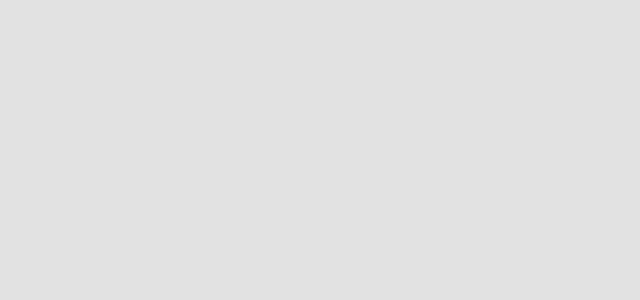
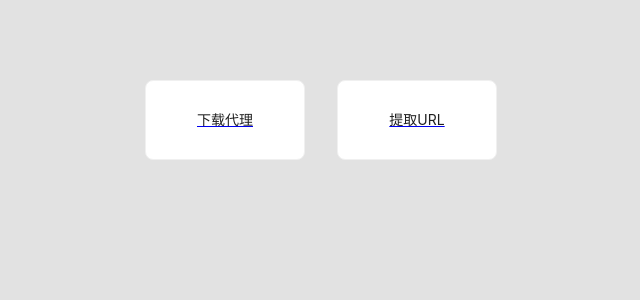
Before and after one commit to cc332030/tools, a React (Create React App) app: page / in a window 1280 px wide. Shown: the top 300 px of the page, without its empty margins (319-959 px from the left). Built offline with nearby package versions, Linux system fonts and the light colour scheme.

Commit message:
feat: Home

```diff
--- a/src/component/CCard.jsx
+++ b/src/component/CCard.jsx
@@ -2,7 +2,7 @@ import {Card} from "antd";
 
 import 'css/body.scss';
 import React from "react";
-import './CCard.scss';
+import 'component/CCard.scss';
 
 /**
  * <p>
--- /dev/null
+++ b/src/component/CFlex.jsx
@@ -0,0 +1,25 @@
+/**
+ * <p>
+ *   Description: CFlex
+ * </p>
+ * @author c332030
+ * @since 2024/4/26
+ */
+export default function CFlex({children}) {
+    return (
+        <div
+            style={{
+                display: 'flex',
+                justifyContent: 'center',
+                alignItems: 'flex-start',
+                wrap: 'wrap',
+                gap: '2rem',
+
+                height: '100vh',
+                padding: '5rem',
+            }}
+        >
+            {children}
+        </div>
+    );
+};
--- a/src/view/CRoutes.jsx
+++ b/src/view/CRoutes.jsx
@@ -1,8 +1,8 @@
 import {BrowserRouter, Route, Routes} from "react-router-dom";
+import DownloadProxy from "view/DownloadProxy";
 import ExtractUrl from "view/ExtractUrl";
 import Home from "view/Home";
 import NotFound from "view/NotFound";
-import Proxy from "view/Proxy";
 
 /**
  * <p>
@@ -15,19 +15,19 @@ import Proxy from "view/Proxy";
 export const AllRoutes = {
     "/": {
         name: '首页',
-        view: <Home />,
+        view: <Home/>,
     },
     "/download-proxy": {
         name: '下载代理',
-        view: <Proxy />
+        view: <DownloadProxy/>
     },
     "/extract-url": {
-        name: '',
-        view: <ExtractUrl />,
+        name: '提取URL',
+        view: <ExtractUrl/>,
     },
     "*": {
         name: '404 页面',
-        view: <NotFound />,
+        view: <NotFound/>,
         statusCode: 404
     },
 }
@@ -38,7 +38,7 @@ export default function CRoutes() {
             <Routes>
                 {
                     Object.entries(AllRoutes).map(([path, data]) => (
-                      <Route path={path} element={data.view}/>
+                        <Route key={path} path={path} element={data.view}/>
                     ))
                 }
             </Routes>
--- a/src/view/Proxy.jsx
+++ b/src/view/DownloadProxy.jsx
@@ -7,7 +7,7 @@ import ReactUtils from "utils/ReactUtils";
 
 const { TextArea } = Input;
 
-function Proxy() {
+function DownloadProxy() {
 
   const [value, setValue] = useState('');
   const decodeValue = !value ? '' : decodeURIComponent(value.trim());
@@ -86,4 +86,4 @@ function urlTypeText(href) {
   return httpScheme + ' ';
 }
 
-export default Proxy;
+export default DownloadProxy;
--- a/src/view/ExtractUrl.jsx
+++ b/src/view/ExtractUrl.jsx
@@ -1,4 +1,4 @@
-import {Input} from "antd";
+import {Input, List, Typography} from "antd";
 import CCard from "component/CCard";
 import React, {useState} from "react";
 
@@ -27,6 +27,15 @@ export default function ExtractUrl() {
                 value={ value }
                 onChange={ e => setValue(e.target.value)}
             />
+            <List
+                bordered
+                dataSource={[]}
+                renderItem={(item) => (
+                    <List.Item>
+                        <Typography.Text mark>[ITEM]</Typography.Text> {item}
+                    </List.Item>
+                )}
+            />
         </CCard>
     );
 };
--- a/src/view/Home.jsx
+++ b/src/view/Home.jsx
@@ -1,3 +1,7 @@
+import {Card} from "antd";
+import CFlex from "component/CFlex";
+import {AllRoutes} from "view/CRoutes";
+
 /**
  * <p>
  *   Description: Home
@@ -5,9 +9,32 @@
  * @author c332030
  * @since 2024/4/24
  */
+
+const paths = [
+    "/download-proxy",
+    "/extract-url",
+]
+
 export default function Home() {
     return (
-        <>
-        </>
+        <CFlex>
+            {
+                paths.map(path => <>
+                    <a
+                        href={path}
+                    >
+                        <Card
+                            key={`home-${path}`}
+                            style={{
+                                width: '10rem',
+                                height: '5rem',
+                            }}
+                        >
+                            {AllRoutes[path].name}
+                        </Card>
+                    </a>
+                </>)
+            }
+        </CFlex>
     );
 };
```
Lines whose indentation alone changed are shown as unchanged.
